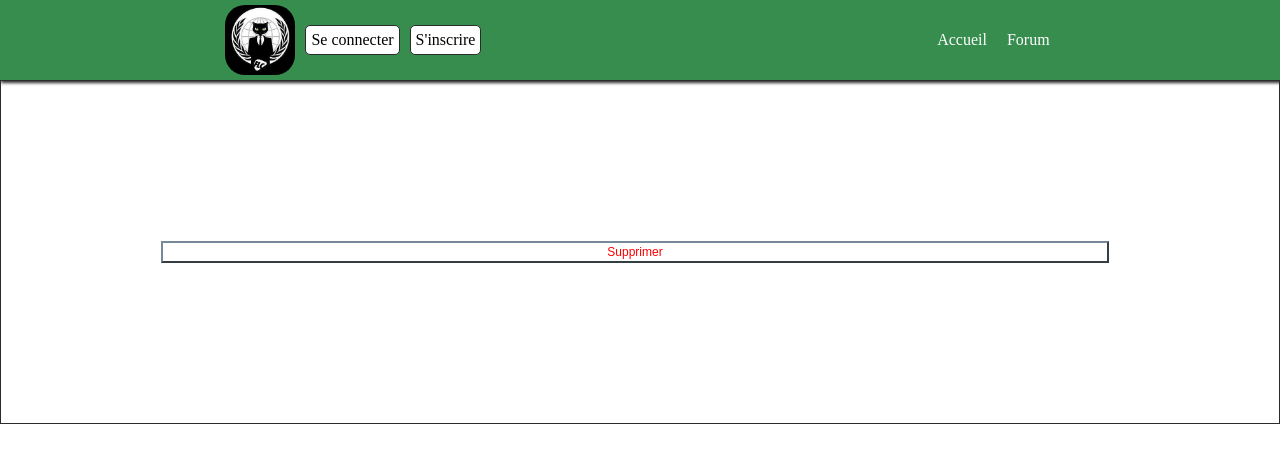
After one commit to RatZ6913/Forum_ECF, a PHP site: template src/views/topic/deleteForm.view.php in a window 1280 px wide. The commit adds this page. Shown: the top 463 px of the page. Run offline with PHP 8.4, Linux system fonts and the light colour scheme; the template is opened without the code that fills it, so the values that code supplies are empty.

Commit message:
Update Topics Style Delete Buttons
Update Topics Style Delete Buttons

```diff
--- a/assets/css/style.css
+++ b/assets/css/style.css
@@ -195,8 +195,10 @@ form {
 
 /* BOUTTONS  */
 
-
-#form-topic {
-  width: 50%;
-  border: none;
+.btn {
+  padding: 2px;
+  background-color: white;
+  color: red;
+  border-color:lightslategray;
+  font-size: 12px;
 }
--- a/src/controllers/topic.controllers.php
+++ b/src/controllers/topic.controllers.php
@@ -15,15 +15,12 @@ const ERROR_INPUT = 'Ce champ est invalide !';
 
 function getViewForum()
 {
-  // require_once('./src/views/topic/form.view.php');
-
   $errors = [
     'error' => '',
     'alias' => ''
   ];
 
   if ($_SERVER['REQUEST_METHOD'] === 'POST') {
-
     if (empty($_POST['alias']) || $_POST['alias'] === "") {
       $errors['alias'] = EMPTY_INPUT;
     }
--- /dev/null
+++ b/src/views/topic/deleteForm.view.php
@@ -0,0 +1,3 @@
+<form id="deleteForm-topic" action="<?= htmlspecialchars($_SERVER['REQUEST_URI']); ?>" method="POST">
+  <input type="submit" class="btn mr-10" value="Supprimer"></input>
+</form>
```
Also changed, not shown: assets/css/topic.style.css (+10 -0 lines), src/views/topic/postForm.view.php (renamed from src/views/topic/form.view.php, +1 -8 lines), src/views/topic/topic.view.php (+13 -7 lines).
